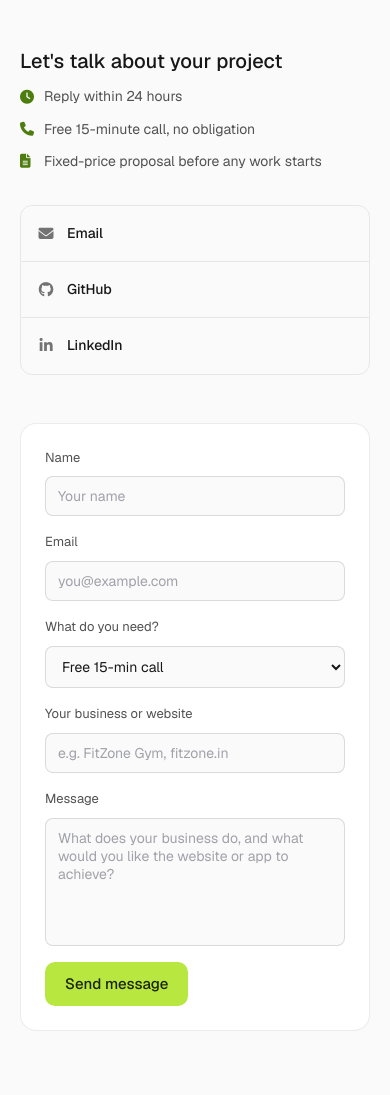
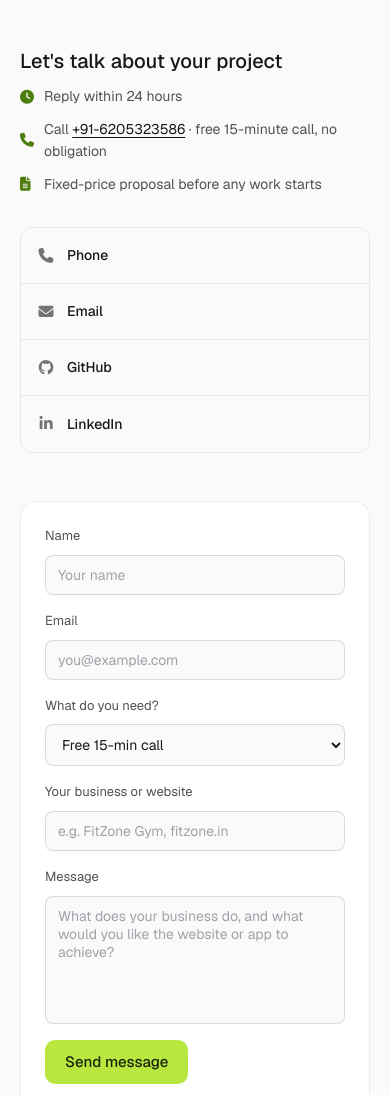
Before and after one commit to AnkitCodesHub/ankit-builds, a plain HTML site: page index.html in a window 390 px wide. Shown: the part 10611-11706 px from the top of the page. Drawn offline with nearby package versions, Linux system fonts and the light colour scheme.

Commit message:
Add phone number to contact section and footer
Co-Authored-By: Claude Opus 5.5 <noreply@anthropic.com>
Claude-Session: https://claude.ai/code/session_01Rv13r44umrzSobmCvXh5zF

```diff
--- a/index.html
+++ b/index.html
@@ -2195,13 +2195,17 @@
           <h3 class="contact-info-title">Let's talk about your project</h3>
           <div class="contact-promise">
             <span><i class="fa fa-clock"></i>Reply within 24 hours</span>
-            <span><i class="fa fa-phone"></i>Free 15-minute call, no obligation</span>
+            <span><i class="fa fa-phone"></i><em style="font-style:normal">Call <a href="tel:+916205323586" style="color:var(--text);text-underline-offset:3px">+91-6205323586</a> · free 15-minute call, no obligation</em></span>
             <span><i class="fa fa-file-lines"></i>Fixed-price proposal before any work starts</span>
           </div>
           <div class="contact-links">
             <a href="#" class="contact-link" data-whatsapp target="_blank" rel="noopener" hidden>
               <i class="fab fa-whatsapp cl-icon"></i>
               <div class="cl-text"><strong>WhatsApp</strong><span>Message me directly</span></div>
+            </a>
+            <a href="tel:+916205323586" class="contact-link">
+              <i class="fa fa-phone cl-icon"></i>
+              <div class="cl-text"><strong>Phone</strong><span>+91-6205323586</span></div>
             </a>
             <a href="mailto:ankitraj5309@gmail.com" class="contact-link">
               <i class="fa fa-envelope cl-icon"></i>
@@ -2266,6 +2270,7 @@
     <div class="footer-links">
       <a href="https://github.com/AnkitCodesHub" target="_blank" aria-label="GitHub"><i class="fab fa-github"></i></a>
       <a href="https://www.linkedin.com/in/ankitraj-pandey" target="_blank" aria-label="LinkedIn"><i class="fab fa-linkedin-in"></i></a>
+      <a href="tel:+916205323586" aria-label="Call +91-6205323586"><i class="fa fa-phone"></i></a>
       <a href="mailto:ankitraj5309@gmail.com" aria-label="Email"><i class="fa fa-envelope"></i></a>
     </div>
   </footer>
```
